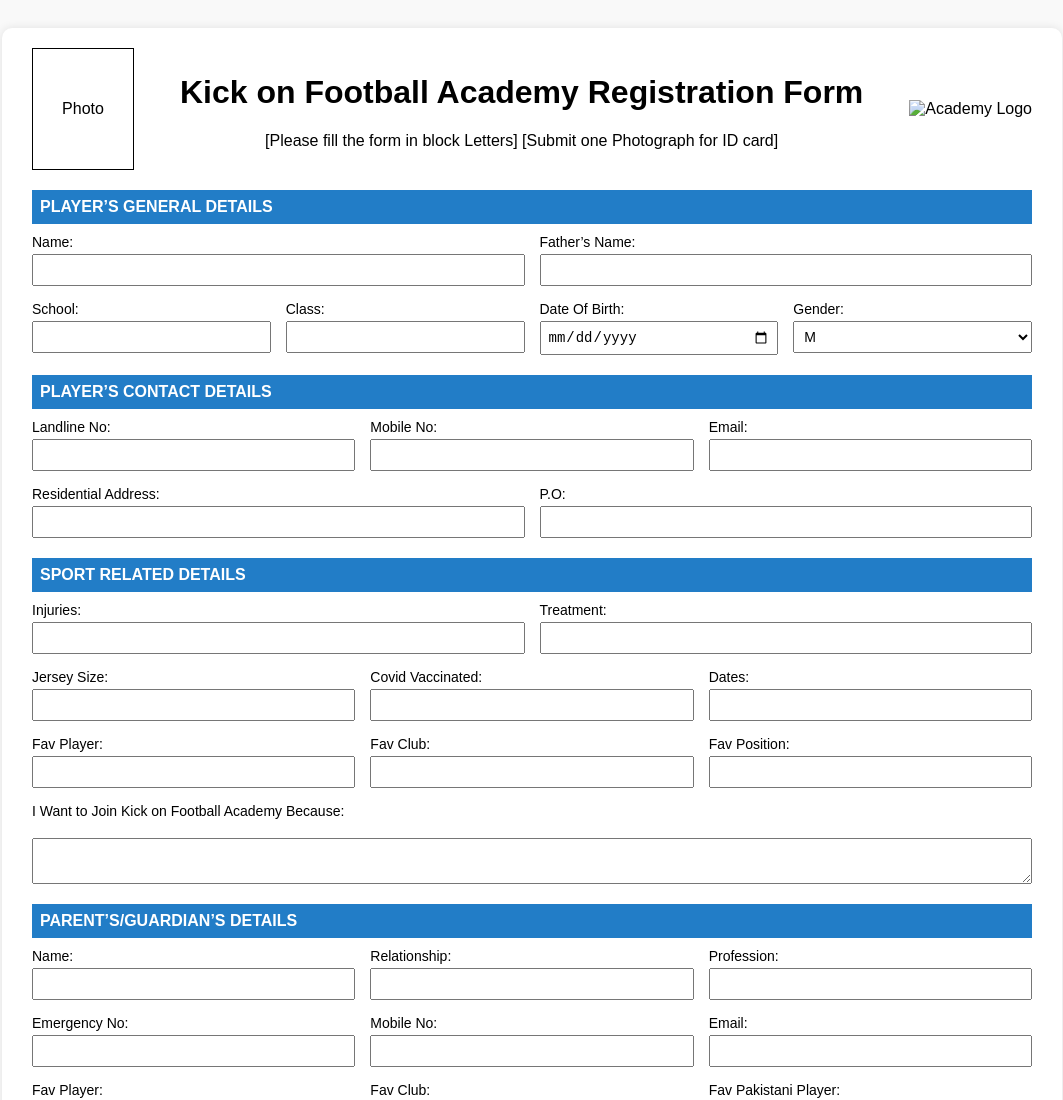
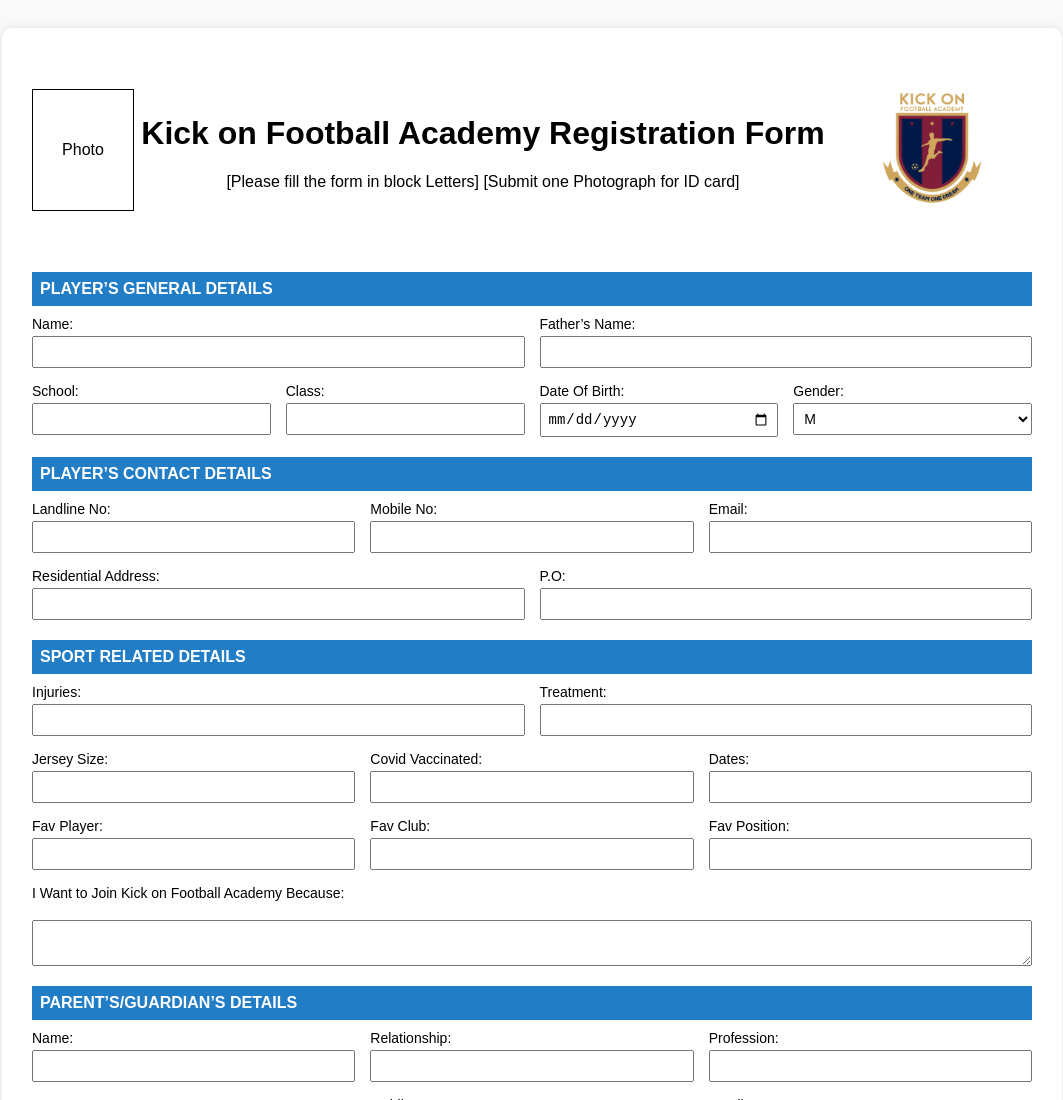
Before and after one commit to AbrarAmjad214/football, a plain HTML site: page index.html in a window 1280 px wide. Shown: the top 1100 px of the page, without its empty margins (108-1171 px from the left). Drawn offline with Linux system fonts and the light colour scheme.

Commit message:
add logo css

```diff
--- a/index.html
+++ b/index.html
@@ -14,7 +14,7 @@
         <p>[Please fill the form in block Letters] [Submit one Photograph for ID card]</p>
       </div>
       <div class="logo-box">
-        <img src="logo.png" alt="Academy Logo">
+        <img src="images\logo1.png" alt="Academy Logo">
       </div>
     </div>
 
--- a/style.css
+++ b/style.css
@@ -34,7 +34,7 @@ body {
 }
 
 .logo-box img {
-  width: 100px;
+  width: 200px;
 }
 
 .section-title {
```
